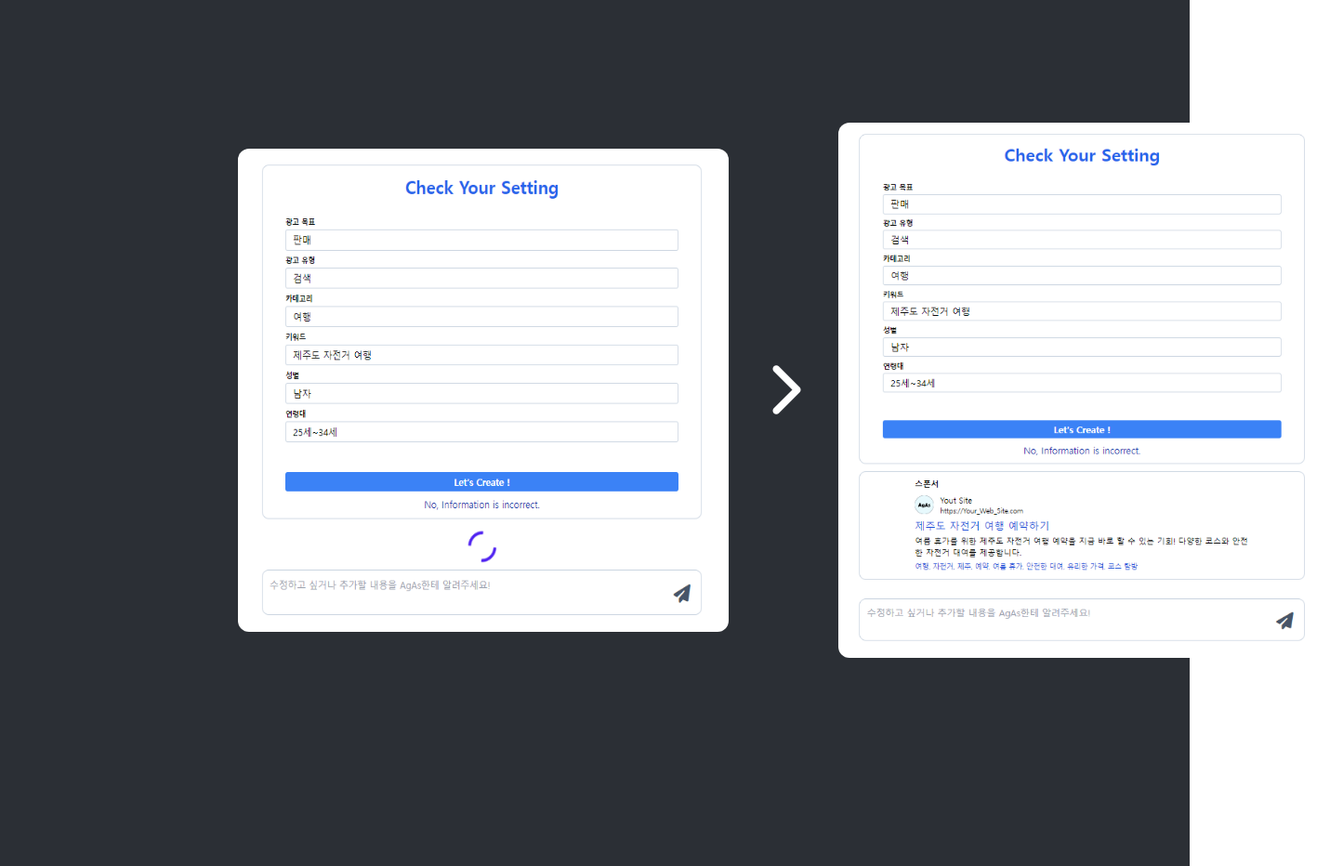
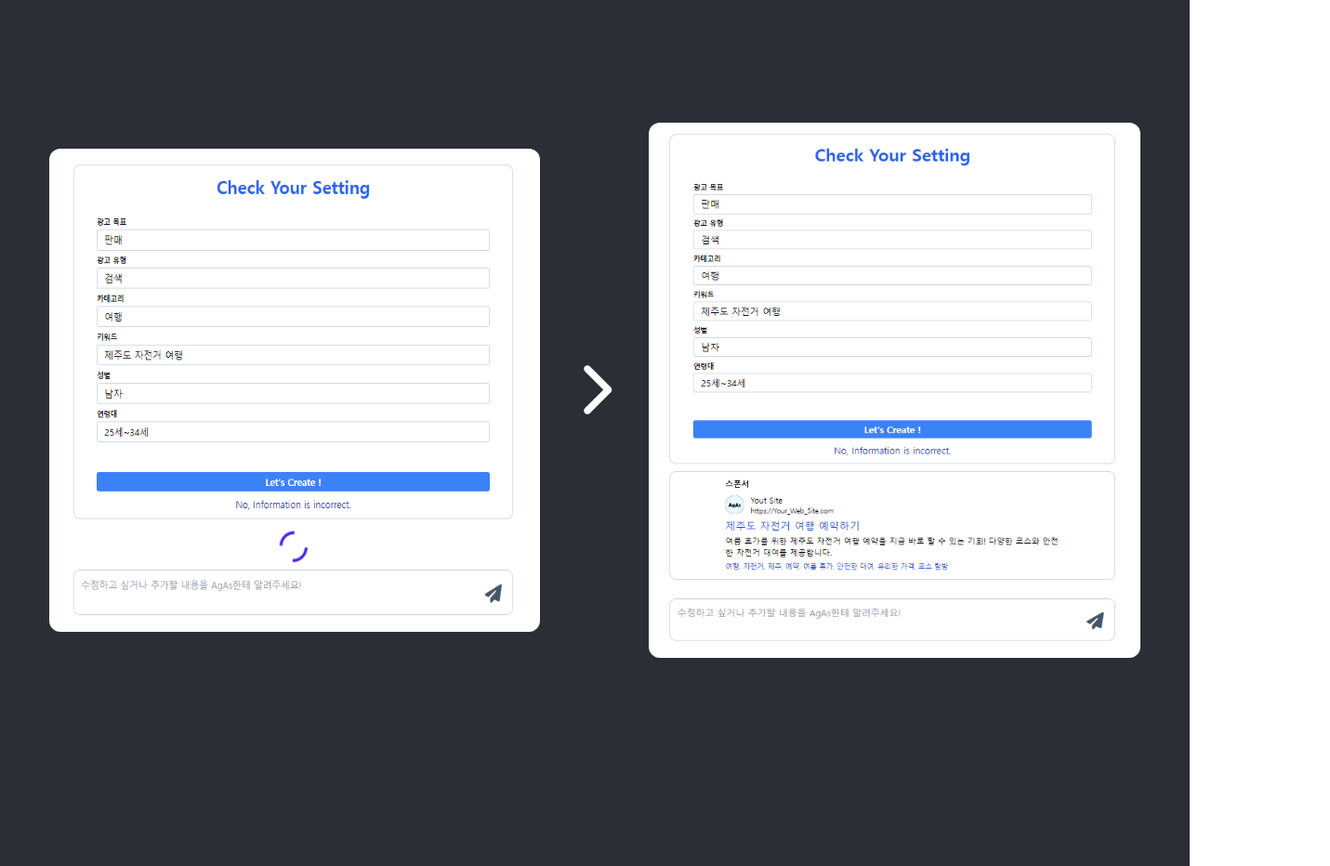
Before and after one commit to Hyunwooz/GptProject, a plain HTML site: page index.html in a window 1280 px wide. Shown: the part 1060-1992 px from the top of the page at 93% size, 1431 px wide, since content can reach past the window. Drawn offline with nearby package versions, Linux system fonts and the light colour scheme; a web font is replaced by a local one.

Commit message:
readme 및 오타 수정

```diff
--- a/index.html
+++ b/index.html
@@ -47,7 +47,7 @@
             <section class="w-3/5 mx-auto">
                 <p class="font-mono font-bold text-center text-7xl pt-8 pb-[9rem] text-blue-500">
                     Look At This</p>
-                <div class="flex jutify-center items-center">
+                <div class="flex justify-center items-center">
                     <img class="w-[33rem] h-[32.5rem] rounded-xl" src="./img/Chat-1.png" alt="">
                     <i class="fa-solid fa-chevron-right text-white text-6xl mx-10"></i>
                     <img class="w-[37rem] h-[36rem] rounded-xl" src="./img/Chat-2.png" alt="">
--- a/js/chatGPT_Api.js
+++ b/js/chatGPT_Api.js
@@ -1,5 +1,4 @@
 import { createSearch_AD,createDisplay_AD,createVideo_AD } from "./answer.js";
-
 const $chatList = document.querySelector(".answerSection");
 const $input = document.querySelector(".input_question");
 const $connectBtn = document.querySelector("#connect");
```
Also changed, not shown: 1 other file.
